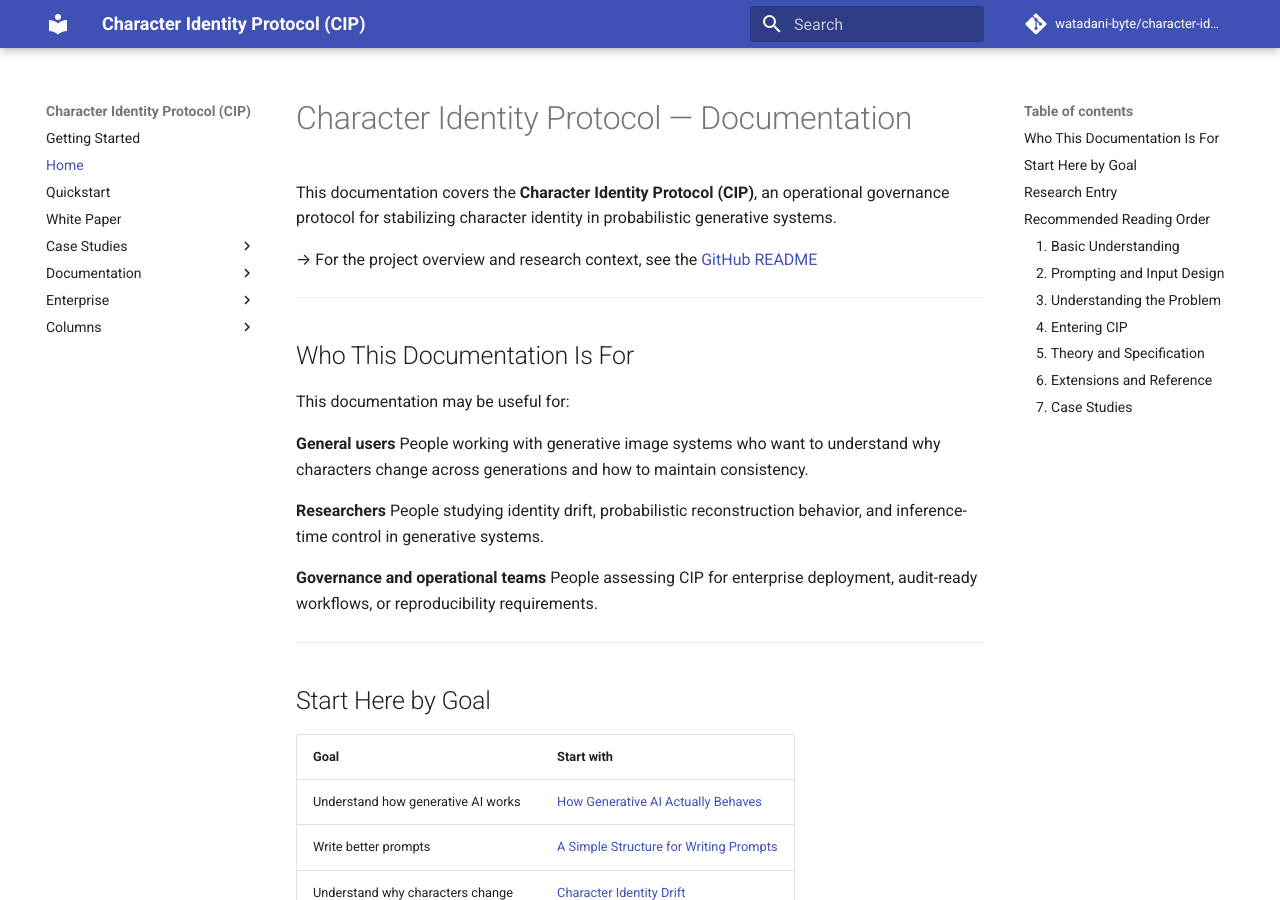
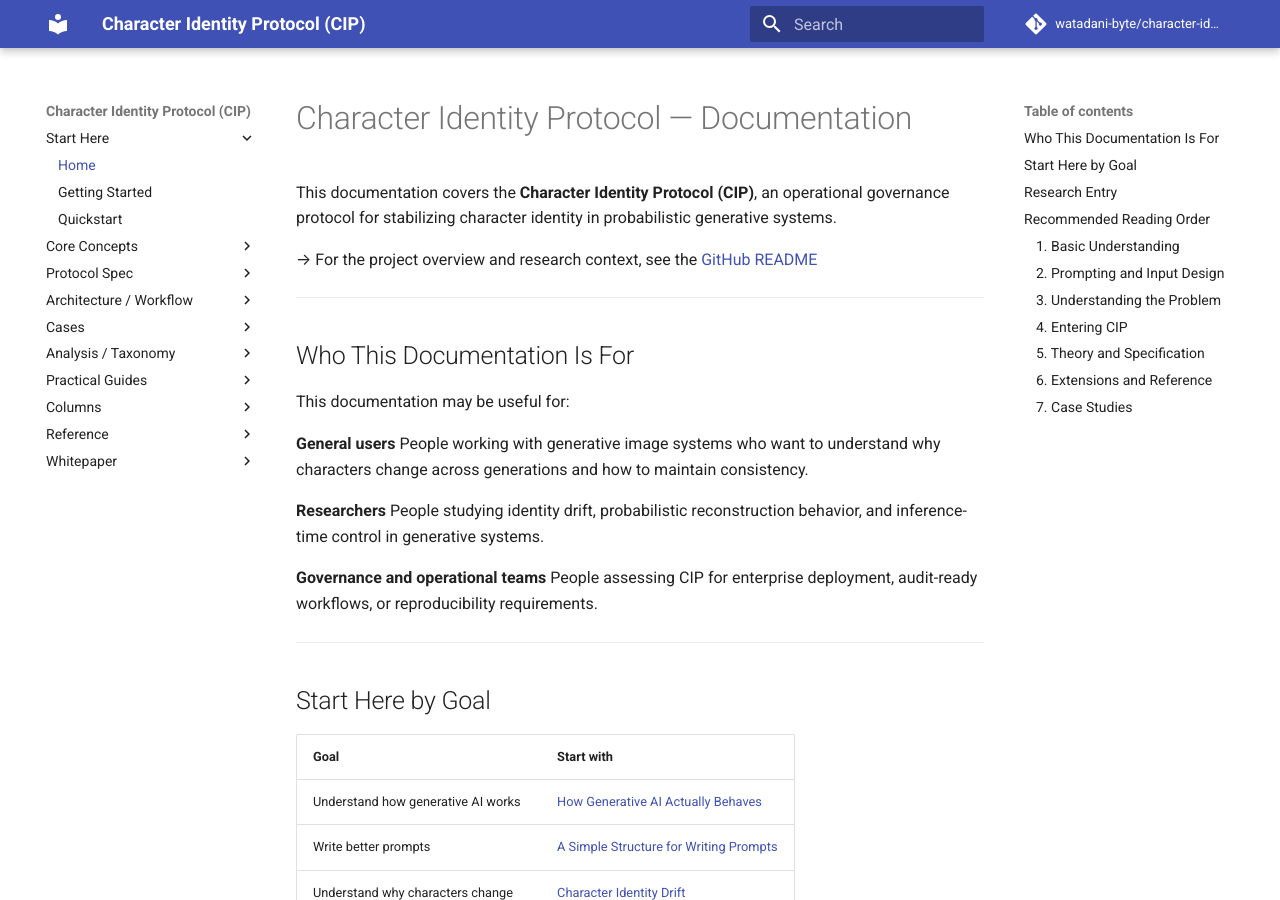
Before and after one commit to watadani-byte/character-identity-protocol, an MkDocs documentation site: the page built from docs/index.md, in a window 1280 px wide and 900 px high. Built offline with MkDocs 1.6.1 and Material for MkDocs 9.7.7, drawn with Linux system fonts in a browser that asks for light colours; comment, search, counter and statistics services are not loaded; part of the change alters nothing that is shown.

Commit message:
mkdocs.yml を更新

```diff
--- a/mkdocs.yml
+++ b/mkdocs.yml
@@ -12,46 +12,83 @@ theme:
   name: material
 
 nav:
-  - Getting Started: getting_started.md
-  - Home: index.md
-  - Quickstart: quickstart.md
-  - White Paper: whitepaper_v1.md
-  - Case Studies:
+
+  # ─── 1. Start Here ───────────────────────────────────────────
+  - Start Here:
+    - Home: index.md
+    - Getting Started: getting_started.md
+    - Quickstart: quickstart.md
+
+  # ─── 2. Core Concepts ────────────────────────────────────────
+  - Core Concepts:
+    - Core Model (A→C→B′): model_a_c_b.md
+    - Technical Mechanism: technical_mechanism.md
+    - Why Your Character Keeps Changing: why_character_changes.md
+    - Observed Drift Phenomena: drift_observations.md
+    - Character Consistency — An Observation: character_consistency_observation.md
+    - Reproducibility Scope: reproducibility_scope.md
+
+  # ─── 3. Protocol Spec ────────────────────────────────────────
+  - Protocol Spec:
+    - CIP Specification v0.1: cip_spec_v0.1.md
+    - CIP Complete Specification: cip_complete_spec.md
+    - CIP Integrated: cip_integrated.md
+    - Quality Gate & Hard Abort: quality_gate_addendum.md
+    # 将来統合候補: Character_Identity_Protocol_Quality_Gate_Addendum.md (内容確認後に統合検討)
+    - Quality Gate Addendum (Legacy): Character_Identity_Protocol_Quality_Gate_Addendum.md
+    - Video Addendum: cip_video_addendum.md
+
+  # ─── 4. Architecture / Workflow ──────────────────────────────
+  - Architecture / Workflow:
+    - Architecture Diagram: architecture_diagram.md
+    - Master Document: master_document.md
+    # workflow_ab_character_consistency.json はMkDocsのnav対象外（JSONはページ非対応）
+    # 記事 why_character_changes.md 内のリンクから直接ダウンロード可能
+
+  # ─── 5. Cases ────────────────────────────────────────────────
+  - Cases:
     - Case 01A — Baseline Failure: case_01_failure_log.md
-    - Case 01B — Mira Project (Hard Abort and Re-convergence): case_01b_mira_project.md
+    - Case 01B — Mira Project: case_01b_mira_project.md
     - Case 02 — Wedding Series: case_02_wedding_series.md
     - Case 03 — Avedon Project: case_03_avedon_project.md
     - Case 04 — Cross-Platform Migration: case_04_shizuka.md
     - Case 05 — Serendipitous Creation: case_05_serendipitous.md
     - Case 06 — Gemini Validation: case_06_gemini.md
-  - Documentation:
-    - Technical Mechanism: technical_mechanism.md
-    - Quality Gate & Hard Abort: quality_gate_addendum.md
-    - Video Addendum: cip_video_addendum.md
-    - Reproducibility Scope: reproducibility_scope.md
+
+  # ─── 6. Analysis / Taxonomy ──────────────────────────────────
+  - Analysis / Taxonomy:
+    - Character Drift Taxonomy: character_drift_taxonomy.md
+    - Generative Character Drift — Technical Overview: column_character_drift_technical.md
+    - Applications: applications.md
+    - Legal Governance: legal_governance.md
+    - CIP vs Existing Methods: cip_vs_existing_methods.md
+
+  # ─── 7. Practical Guides ─────────────────────────────────────
+  - Practical Guides:
+    - Practical Prompting for Chat AI: practical_prompting_chat_ai.md
+    - Decision Pack: decision_pack.md
+    - A Simple Structure for Writing Prompts: column_prompt_structure.md
+    - Writing Prompts for Image Generation: column_image_prompt_structure.md
+
+  # ─── 8. Columns ──────────────────────────────────────────────
+  - Columns:
+    - Before Consistent Characters: column_before_consistent_characters.md
+    - How Generative AI Actually Behaves: column_how_generative_ai_behaves.md
+    - Character Identity Drift: column_identity_drift.md
+    - Identity Drift in Generative Image Models: column_identity_drift_practical.md
+    - Miracle Image: column_miracle_image.md
+    - Production Notes: column_production.md
+
+  # ─── 9. Reference ────────────────────────────────────────────
+  - Reference:
     - Glossary: glossary.md
     - CIP Terminology Mapping: cip_terminology_mapping.md
-    - CIP vs Existing Methods: cip_vs_existing_methods.md
-    - CIP Complete Specification: cip_complete_spec.md
-  - Enterprise:
-    - Decision Pack: decision_pack.md
-    - Legal Governance: legal_governance.md
-    - Master Document: master_document.md
-  - Columns:
-    - Miracle Image: column_miracle_image.md
-    - Production Notes: column_production.md
-    - Identity Drift: column_identity_drift.md
-    - Before Consistent Characters: column_before_consistent_characters.md
-    - Identity Drift in Generative Image Models: column_identity_drift_practical.md
-    - Generative Character Drift — Technical Overview: column_character_drift_technical.md
-    - Character Drift Taxonomy: character_drift_taxonomy.md
-    - Observed Drift Phenomena: drift_observations.md
-    - How Generative AI Actually Behaves: column_how_generative_ai_behaves.md
-    - A Simple Structure for Writing Prompts: column_prompt_structure.md
-    - Writing Prompts for Image Generation: column_image_prompt_structure.md
-    - Practical Prompting for Chat AI: practical_prompting_chat_ai.md
-    - Why Your Character Keeps Changing: why_character_changes.md
-    - Character Consistency — An Observation: character_consistency_observation.md
+    - White Paper Appendices: whitepaper_appendices.md
+    # google0f9816b22fa83f81.html はSearch Console認証用のためnav除外
+
+  # ─── 10. Whitepaper ──────────────────────────────────────────
+  - Whitepaper:
+    - White Paper v1.0: whitepaper_v1.md
 
 plugins:
   - search
```
